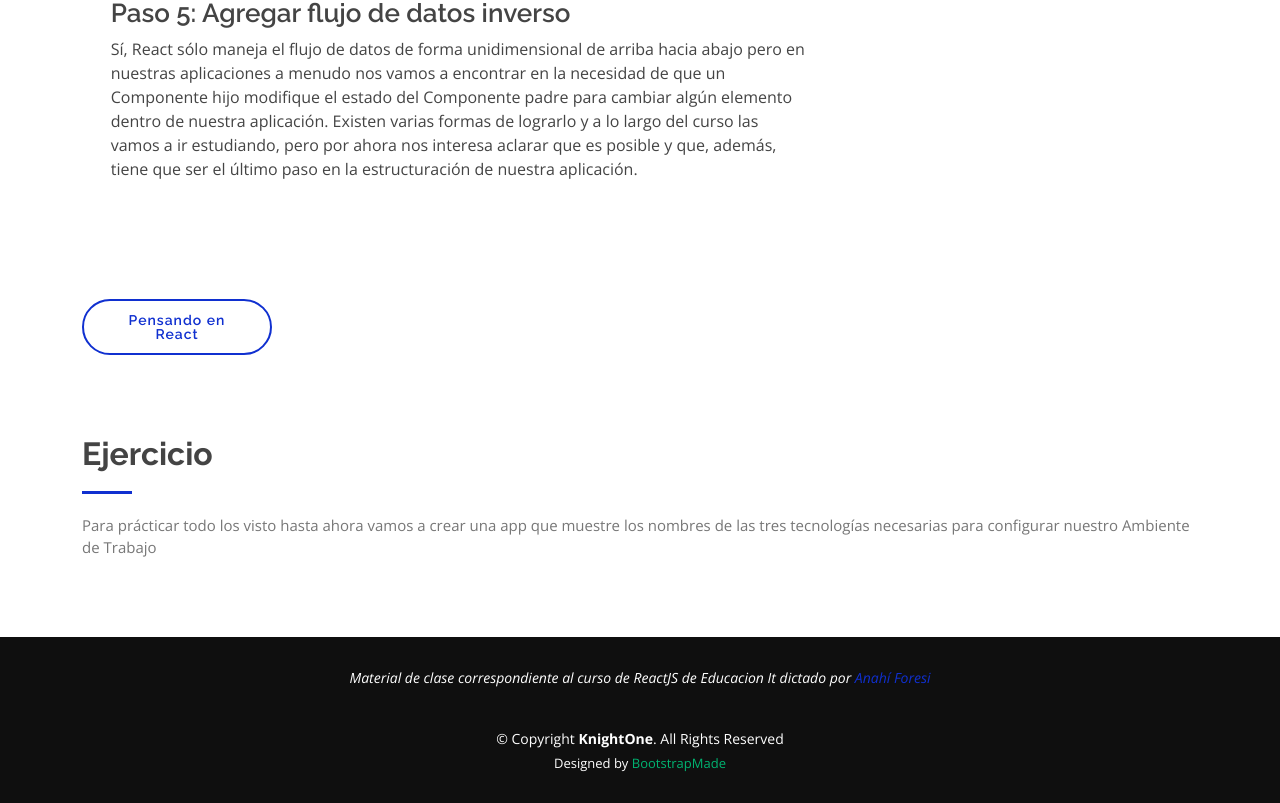
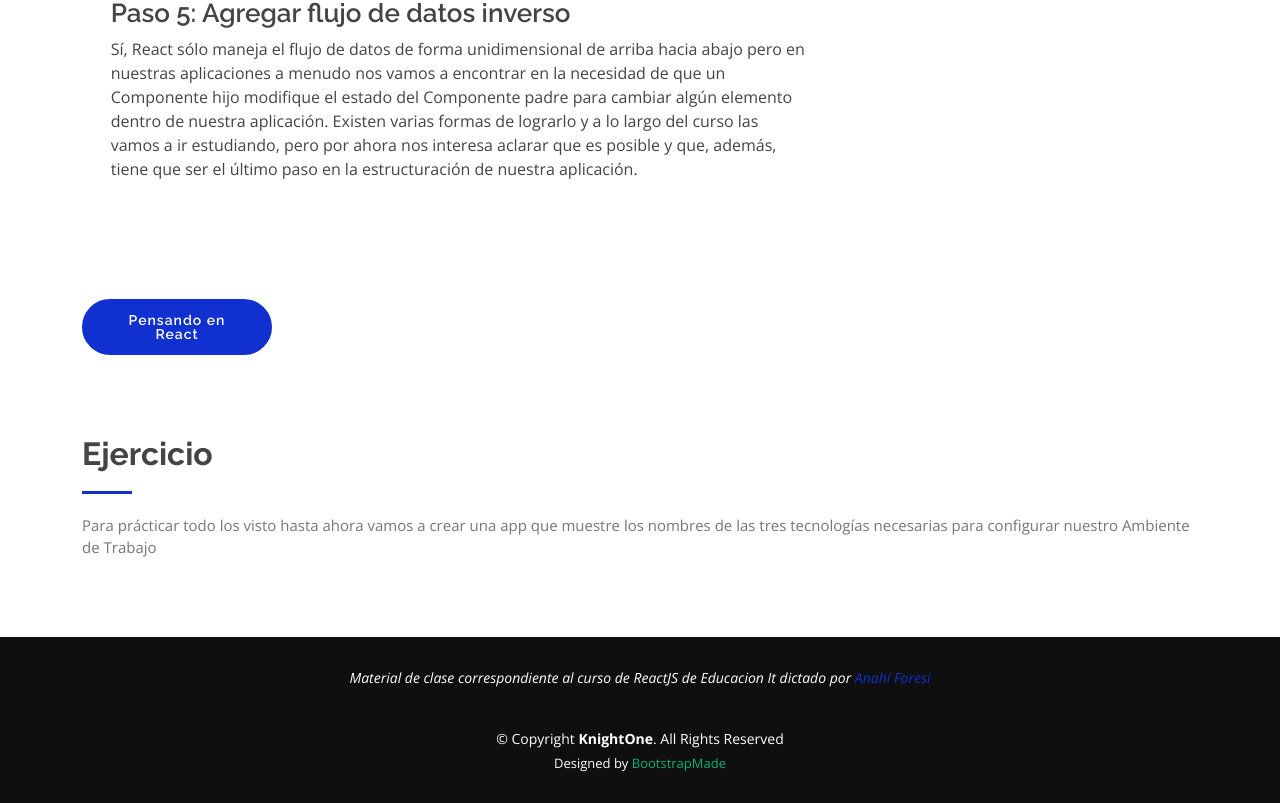
Before and after one commit to KiKDraS/clases-react, a React (Create React App) app: page / in a window 1280 px wide. Shown: the part 6338-7141 px from the top of the page. Built offline with nearby package versions, Linux system fonts and the light colour scheme.

Commit message:
Update Section.js

```diff
--- a/src/components/Section.js
+++ b/src/components/Section.js
@@ -16,7 +16,7 @@ const Section = ({ id, i }) => {
         {temas[i].doc && (
           <Boton
             texto={temas[i].titulo}
-            clases="btn-learn-more"
+            clases="principal"
             ruta={temas[i].doc}
           />
         )}
```
